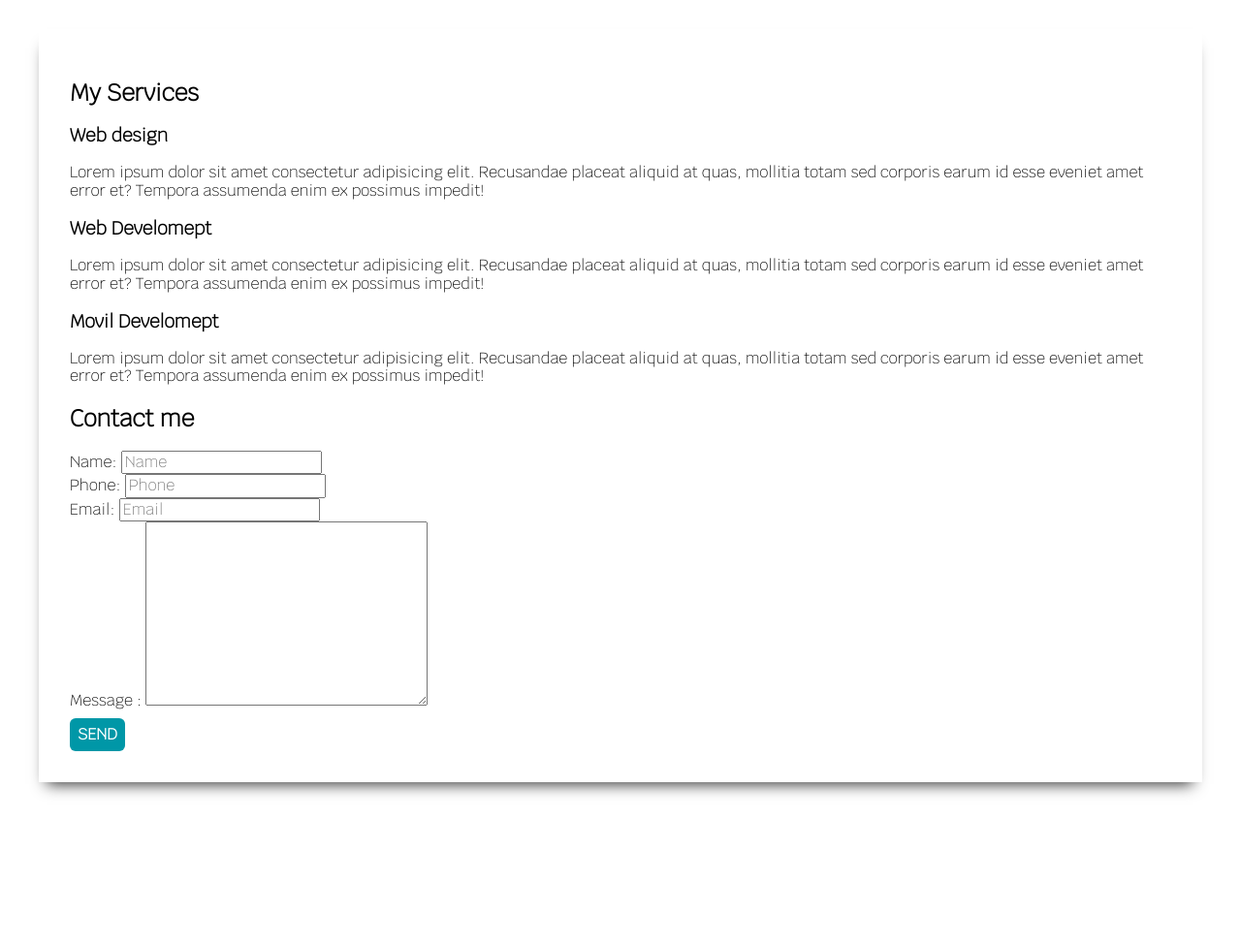
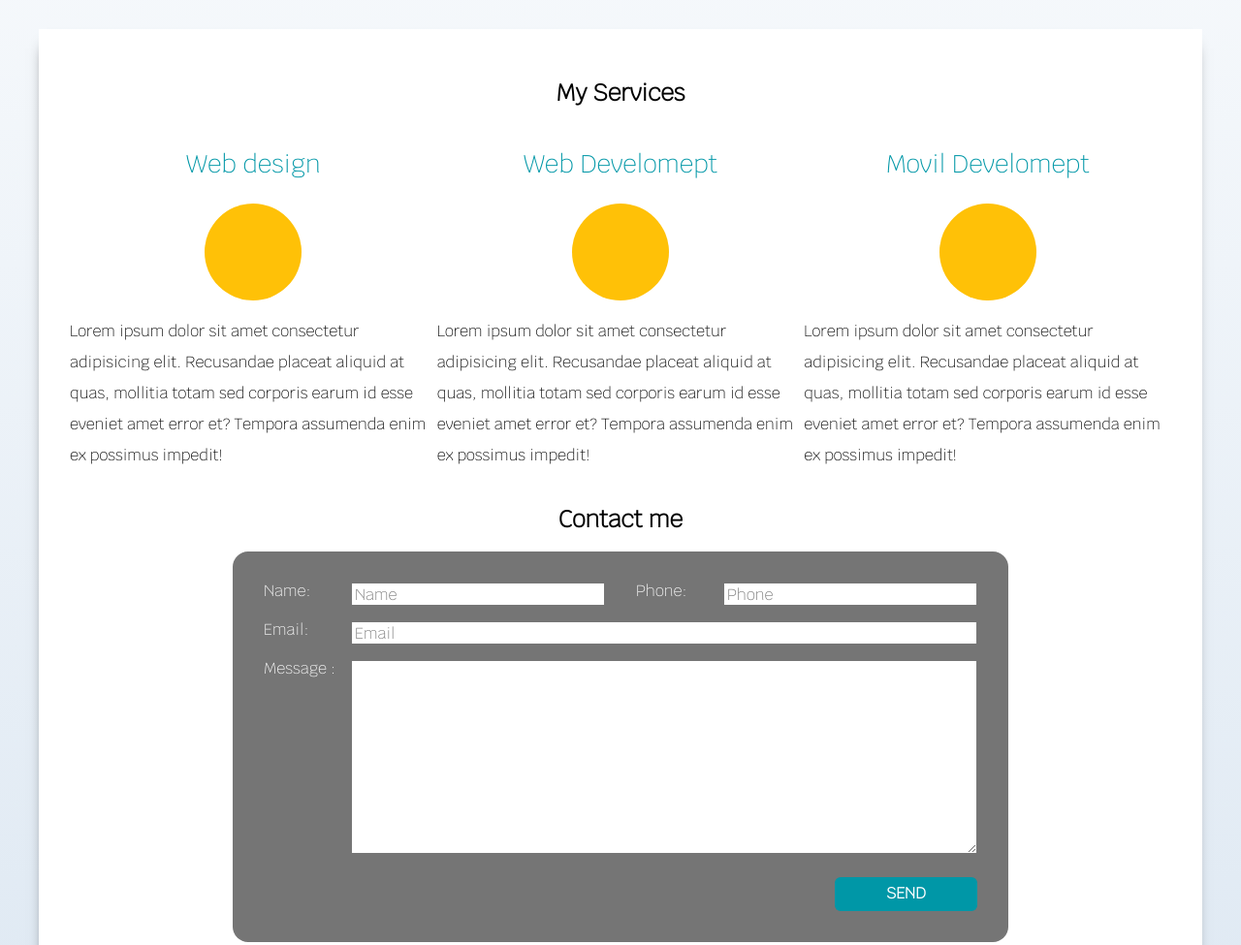
Before and after one commit to juan1630/cssGrid, a plain HTML site: page freelance/freelancer_flexbox_start/index.html in a window 1280 px wide. Shown: the part 510-1485 px from the top of the page at 97% size. Before the commit the page ends 1365 px from the top, so only its background shows below. Drawn offline with nearby package versions, Linux system fonts and the light colour scheme.

Commit message:
Se termino la seccion del cv freelance

```diff
--- a/freelance/freelancer_flexbox_start/css/style.css
+++ b/freelance/freelancer_flexbox_start/css/style.css
@@ -1,106 +1,107 @@
 :root {
-    --mainFont : 'Krub', sans-serif;
-    --white : #ffff;
-    --primary : #FFC107;
-    --secondary : #0097A7;
-    --gray :#757575;
+    --mainFont: 'Krub', sans-serif;
+    --white: #ffff;
+    --primary: #FFC107;
+    --secondary: #0097A7;
+    --gray: #757575;
     --dark: #212121;
 }
 
+
 /* Declarated the variables in the document */
+
 html {
+    box-sizing: border-box;
+    min-height: 100%;
+}
+
+*,
+*:before,
+*:after {
     box-sizing: border-box;
 }
 
-
-*, *:before,  *:after {
-    box-sizing: border-box;
+body {
+    font-family: var(--mainFont);
+    min-height: 100%;
+    background: linear-gradient(to top, #dfe9f3 0%, white 100%);
 }
 
-
-body {
-    font-family:  var(--mainFont) ;
-}
-
-
-.main-navigation{
+.main-navigation {
     max-width: 1200px;
     margin: 0 auto;
     padding: 1rem 0;
-
     display: flex;
     flex-direction: column;
     align-items: center;
-
 }
 
 @media(max-width:768px) {
     .main-navigation {
-        background-color:  var(--dark);
+        background-color: var(--dark);
     }
 }
 
-
-@media(min-width:768px){
-
-
+@media(min-width:768px) {
     .main-navigation {
         flex-direction: row;
         justify-content: space-between;
         /* color: var(--dark); */
     }
-
 }
 
-
-.main-navigation a  {
+.main-navigation a {
     color: var(--white);
     text-decoration: none;
     font-size: 1.4rem;
     margin-bottom: 1.4rem;
 }
+
 .main-navigation a:hover {
-    border-bottom: 1px solid  var(--white);
+    border-bottom: 1px solid var(--white);
 }
 
-
-@media(min-width:768px){
-
-
+@media(min-width:768px) {
     .main-navigation a {
         margin-bottom: 0;
         color: var(--dark)
     }
+    .main-navigation a:hover {
+        border-bottom: 1px solid var(--dark);
+    }
+}
 
-    .main-navigation a:hover {
-        border-bottom: 1px solid  var(--dark);
-    }
+h2,
+h3,
+h4 {
+    text-align: center;
+}
 
+h3 {
+    color: var(--secondary);
+    font-weight: 400;
+    font-size: 1.6rem;
 }
 
 .hero {
     height: 450px;
     background-image: url('../img/hero.jpg');
     position: relative;
-
     display: flex;
     align-items: center;
     justify-content: center;
-
 }
 
 .hero::after {
     content: '';
-    background-color: rgba(0,0,0, .3) ;
+    background-color: rgba(0, 0, 0, .3);
     display: block;
     top: 0;
-    left: 0 ;
+    left: 0;
     right: 0;
     bottom: 0;
-    position:absolute;
-
+    position: absolute;
 }
-
 
 .hero-content {
     color: var(--white);
@@ -121,18 +122,110 @@ body {
     font-weight: 700;
     text-decoration: none;
     font-size: 1rem;
-    border:none;
+    border: none;
     color: var(--white);
     text-transform: uppercase;
 }
 
-.container{
+p {
+    line-height: 2;
+}
+
+.container {
     margin: 0 auto;
     width: 1200px;
     padding: 2rem;
     margin: 2rem auto 3rem auto;
-    background-color: var(--white) ;
-    -webkit-box-shadow: -1px 11px 15px -9px rgba(0,0,0,0.82);
--moz-box-shadow: -1px 11px 15px -9px rgba(0,0,0,0.82);
-box-shadow: -1px 11px 15px -9px rgba(0,0,0,0.82);
+    background-color: var(--white);
+    -webkit-box-shadow: -1px 11px 15px -9px rgba(0, 0, 0, 0.82);
+    -moz-box-shadow: -1px 11px 15px -9px rgba(0, 0, 0, 0.82);
+    box-shadow: -1px 11px 15px -9px rgba(0, 0, 0, 0.82);
 }
+
+@media(min-width:768px) {
+    .services-container {
+        display: flex;
+        justify-content: space-between;
+    }
+    .service {
+        /* flex: 0, 0 calc(33.3% - 1rem); */
+    }
+}
+
+.service {
+    display: flex;
+    flex-direction: column;
+    align-items: center;
+}
+
+.icons {
+    height: 100px;
+    width: 100px;
+    /* display: flex; */
+    background-color: var(--primary);
+    border-radius: 50%;
+    align-items: center;
+    justify-content: space-evenly;
+}
+
+.icons i {
+    font-size: 2rem;
+}
+
+form {
+    background-color: var(--gray);
+    padding: 2rem;
+    border-radius: 1rem;
+}
+
+@media( min-width:768px) {
+    form {
+        max-width: 800px;
+        margin: 0 auto;
+    }
+    .form-container {
+        display: flex;
+        justify-content: space-between;
+        flex-wrap: wrap;
+    }
+    .field {
+        flex: 0 0 calc(50% - 1rem);
+    }
+}
+
+.field {
+    display: flex;
+    margin-bottom: 1rem;
+}
+
+.field label {
+    flex: 0 0 90px;
+    color: var(--white);
+    align-items: center;
+}
+
+.field input[type="text"],
+.field input[type="tel"],
+.field input[type="email"],
+.field textarea {
+    flex: 1;
+    height: 1.5rem;
+}
+
+.wd-100 {
+    flex: 0 0 100%;
+}
+
+.field textarea {
+    height: 200px;
+}
+
+.submit-form {
+    display: flex;
+    justify-content: flex-end;
+}
+
+.submit-form input[type="submit"] {
+    width: 20%;
+    cursor: pointer;
+}
--- a/freelance/freelancer_flexbox_start/index.html
+++ b/freelance/freelancer_flexbox_start/index.html
@@ -1,5 +1,6 @@
 <!DOCTYPE html>
 <html lang="en">
+
 <head>
     <meta charset="UTF-8">
     <meta name="viewport" content="width=device-width, initial-scale=1.0">
@@ -9,10 +10,11 @@
     <link rel="stylesheet" href="https://necolas.github.io/normalize.css/8.0.1/normalize.css">
     <link rel="stylesheet" href="css/style.css">
 </head>
+
 <body>
 
 
-    <nav  class="main-navigation"  >
+    <nav class="main-navigation">
         <a href="#"> Home</a>
         <a href="#"> About </a>
         <a href="#">  Clients & Work </a>
@@ -25,7 +27,7 @@
             <p>
                 Cuautla, Morelos
             </p>
-            <a  class="button"  href="#">  Contact us here! </a>
+            <a class="button" href="#">  Contact us here! </a>
         </div>
     </div>
 
@@ -35,15 +37,16 @@
             <h2>
                 My Services
             </h2>
+            <div class="services-container">
                 <div class="service">
                     <h3>
                         Web design
                     </h3>
                     <div class="icons">
+                    </div>
                     <p>
                         Lorem ipsum dolor sit amet consectetur adipisicing elit. Recusandae placeat aliquid at quas, mollitia totam sed corporis earum id esse eveniet amet error et? Tempora assumenda enim ex possimus impedit!
                     </p>
-                </div>
                     <!-- services1 -->
                 </div>
                 <div class="service">
@@ -51,10 +54,10 @@
                         Web Develomept
                     </h3>
                     <div class="icons">
+                    </div>
                     <p>
                         Lorem ipsum dolor sit amet consectetur adipisicing elit. Recusandae placeat aliquid at quas, mollitia totam sed corporis earum id esse eveniet amet error et? Tempora assumenda enim ex possimus impedit!
                     </p>
-                </div>
                     <!-- services1 -->
                 </div>
                 <div class="service">
@@ -62,12 +65,15 @@
                         Movil Develomept
                     </h3>
                     <div class="icons">
+                    </div>
                     <p>
                         Lorem ipsum dolor sit amet consectetur adipisicing elit. Recusandae placeat aliquid at quas, mollitia totam sed corporis earum id esse eveniet amet error et? Tempora assumenda enim ex possimus impedit!
                     </p>
-                </div>
                     <!-- services1 -->
                 </div>
+            </div>
+
+
         </main>
 
 
@@ -85,22 +91,23 @@
                         <label> Phone: </label>
                         <input type="tel" name="phone" id="phone" placeholder="Phone">
                     </div>
-                    <div class="field">
+                    <div class="field wd-100">
                         <label> Email: </label>
                         <input type="email" name="email" id="email" placeholder="Email">
                     </div>
 
-                    <div class="field">
+                    <div class="field wd-100">
                         <label> Message : </label>
                         <textarea name="message" id="message" cols="30" rows="10"></textarea>
                     </div>
                 </div>
                 <div class="submit-form">
-                    <input type="submit" value="Send" class="button" >
+                    <input type="submit" value="Send" class="button">
                 </div>
             </form>
         </section>
     </div>
 
 </body>
+
 </html>
--- /dev/null
+++ b/menus-flexbox-start/style.css
@@ -0,0 +1,40 @@
+html {
+    box-sizing: border-box;
+}
+*, *:before, *:after {
+    box-sizing: inherit;
+}
+body {
+    margin:0;
+    background: #ff9966;  /* fallback for old browsers */
+    background: -webkit-linear-gradient(to right, #ff5e62, #ff9966);  /* Chrome 10-25, Safari 5.1-6 */
+    background: linear-gradient(to right, #ff5e62, #ff9966); /* W3C, IE 10+/ Edge, Firefox 16+, Chrome 26+, Opera 12+, Safari 7+ */
+    font-family: 'IBM Plex Serif', serif;
+}
+.container {
+    background-color: white;
+    min-height: calc( 100vh - 20px );
+    max-width: 1000px;
+    margin: 0 auto;
+    padding: 20px 30px 0 30px;
+}
+
+nav {
+    background-color: #3F51B5;
+}
+nav ul {
+    list-style:none;
+    margin:0;
+    padding:0;
+}
+nav ul li {
+    padding: 20px;
+}
+nav ul li:hover {
+    background-color: #1a2770;
+}
+nav ul a {
+    color: white;
+    text-decoration: none;
+    font-size: 1.4rem;
+}
```
Also changed, not shown: menus-flexbox-start/index.html (added, +122 -0 lines), 1 other file. Lines whose indentation alone changed are shown as unchanged.
